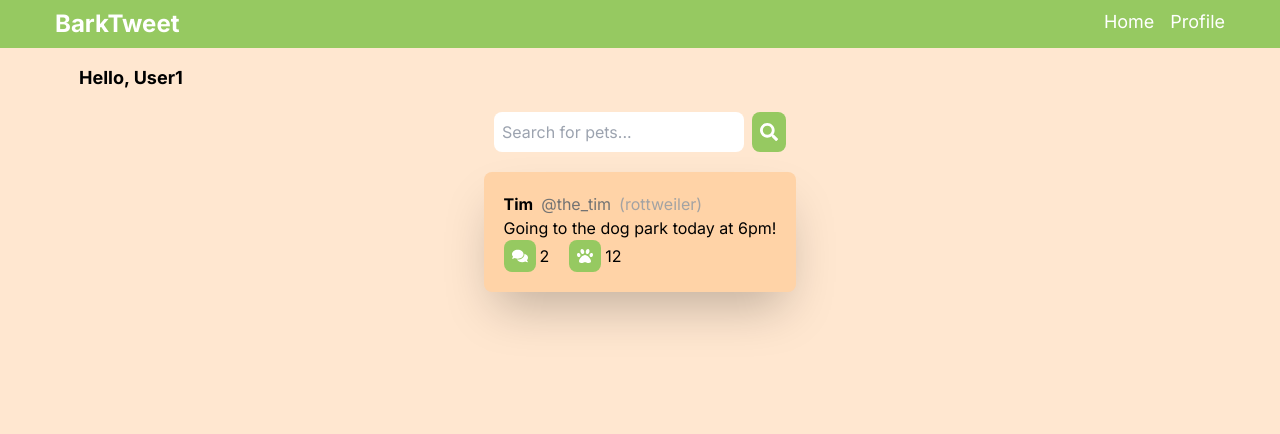
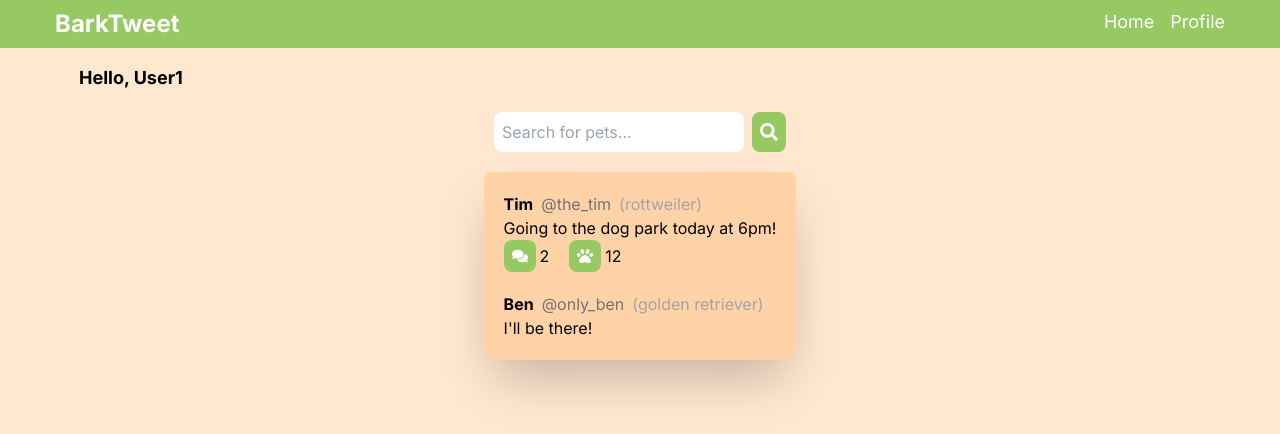
Before and after one commit to AlejandroV01/pet-social, a Next.js app: page / in a window 1280 px wide. Both pictures are taken after a click on the element 519 px from the left and 256 px from the top of the page. Shown: the top 434 px of the page. Built offline with nearby package versions, Linux system fonts and the light colour scheme.

Commit message:
added comment frontend feature

```diff
--- a/src/app/_components/Feed/Feed.jsx
+++ b/src/app/_components/Feed/Feed.jsx
@@ -27,6 +27,15 @@ const Feed = () => {
           pfp={'https://images.squarespace-cdn.com/content/v1/62730f9d8723c151520d30f5/1652365175215-F640B37XT6I7SZY30FYE/Goldendoodle+Puppy'}
           text={'Going to the dog park today at 6pm!'}
           liked={false}
+          commentsArray={[
+            {
+              id: 1,
+              text: "I'll be there!",
+              petName: 'Ben',
+              petUsername: 'only_ben',
+              petType: 'golden retriever',
+            },
+          ]}
         />
       </div>
     </div>
--- a/src/app/_components/Tweet/Tweet.jsx
+++ b/src/app/_components/Tweet/Tweet.jsx
@@ -3,9 +3,11 @@ import Image from 'next/image'
 import React from 'react'
 import { FaComments, FaPaw } from 'react-icons/fa'
 import { IconButton } from '../Buttons/Buttons'
-const Tweet = ({ id, text, likes, comments, pfp, petName, petUsername, petType, liked }) => {
+const Tweet = ({ id, text, likes, comments, pfp, petName, petUsername, petType, liked, commentsArray }) => {
   const [isLiked, setIsLiked] = React.useState(liked)
   const [likeCount, setLikeCount] = React.useState(likes)
+  const [showComments, setShowComments] = React.useState(false)
+  const [commentArray, setCommentArray] = React.useState(commentsArray)
   const handleLike = () => {
     console.log('Liked:', id, 'set to:', !isLiked)
     setIsLiked(!isLiked)
@@ -28,9 +30,11 @@ const Tweet = ({ id, text, likes, comments, pfp, petName, petUsername, petType,
           <p className='text-black'>{text}</p>
         </div>
       </div>
-      <div className='flex gap-5'>
+      <div className='flex gap-5 '>
         <div className='flex gap-1 items-center'>
-          <IconButton icon={<FaComments />} />
+          <div onClick={() => setShowComments(!showComments)}>
+            <IconButton icon={<FaComments />} />
+          </div>
           <p className='text-black'>{comments}</p>
         </div>
         <div className='flex gap-1 items-center'>
@@ -40,6 +44,20 @@ const Tweet = ({ id, text, likes, comments, pfp, petName, petUsername, petType,
           <p className='text-black'>{likeCount}</p>
         </div>
       </div>
+      {showComments &&
+        commentArray.length > 0 &&
+        commentArray.map((comment, index) => (
+          <div className='flex gap-3 items-center mt-5' key={index}>
+            <div className='flex flex-col items-start'>
+              <div className='flex gap-2'>
+                <p className='text-black font-bold'>{comment.petName}</p>
+                <p className='text-neutral-500'>@{comment.petUsername}</p>
+                <p className='text-neutral-400'>({comment.petType})</p>
+              </div>
+              <p className='text-black'>{comment.text}</p>
+            </div>
+          </div>
+        ))}
     </div>
   )
 }
```
